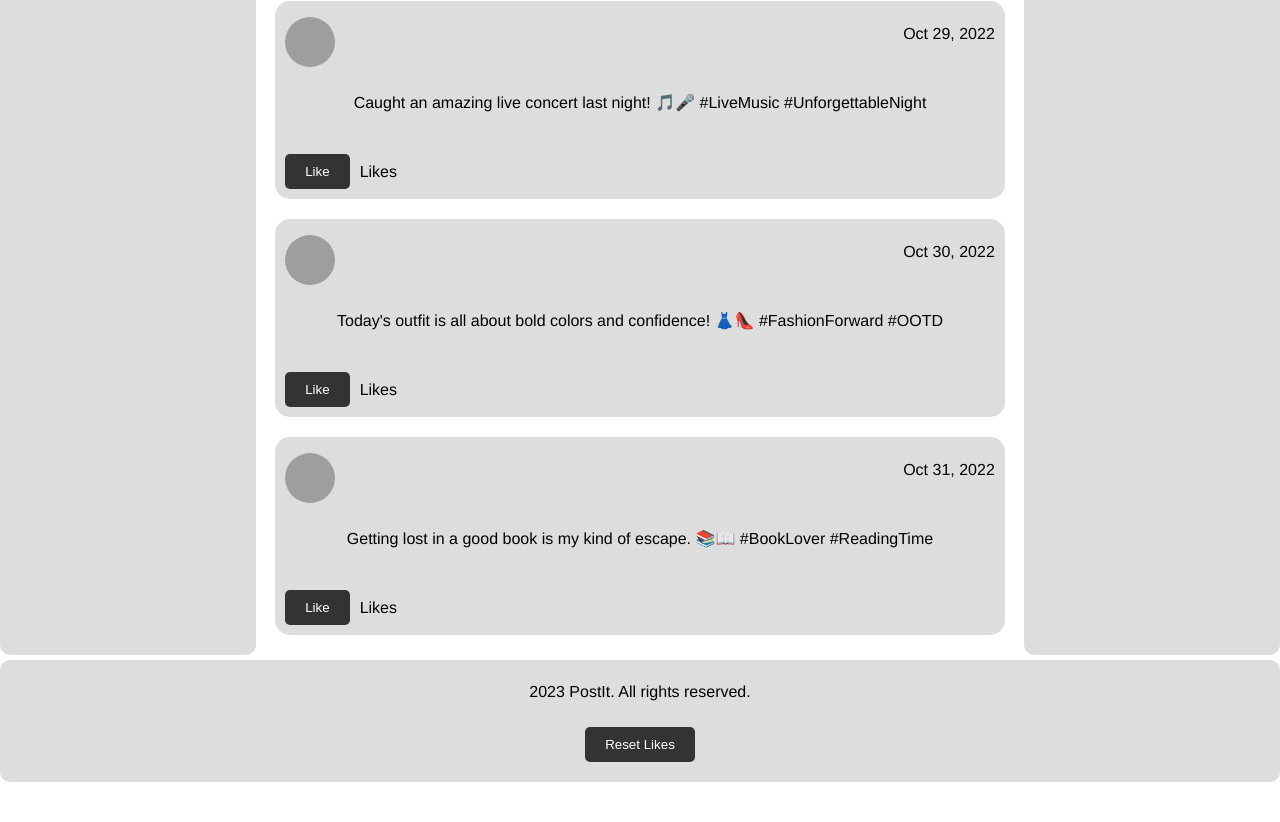
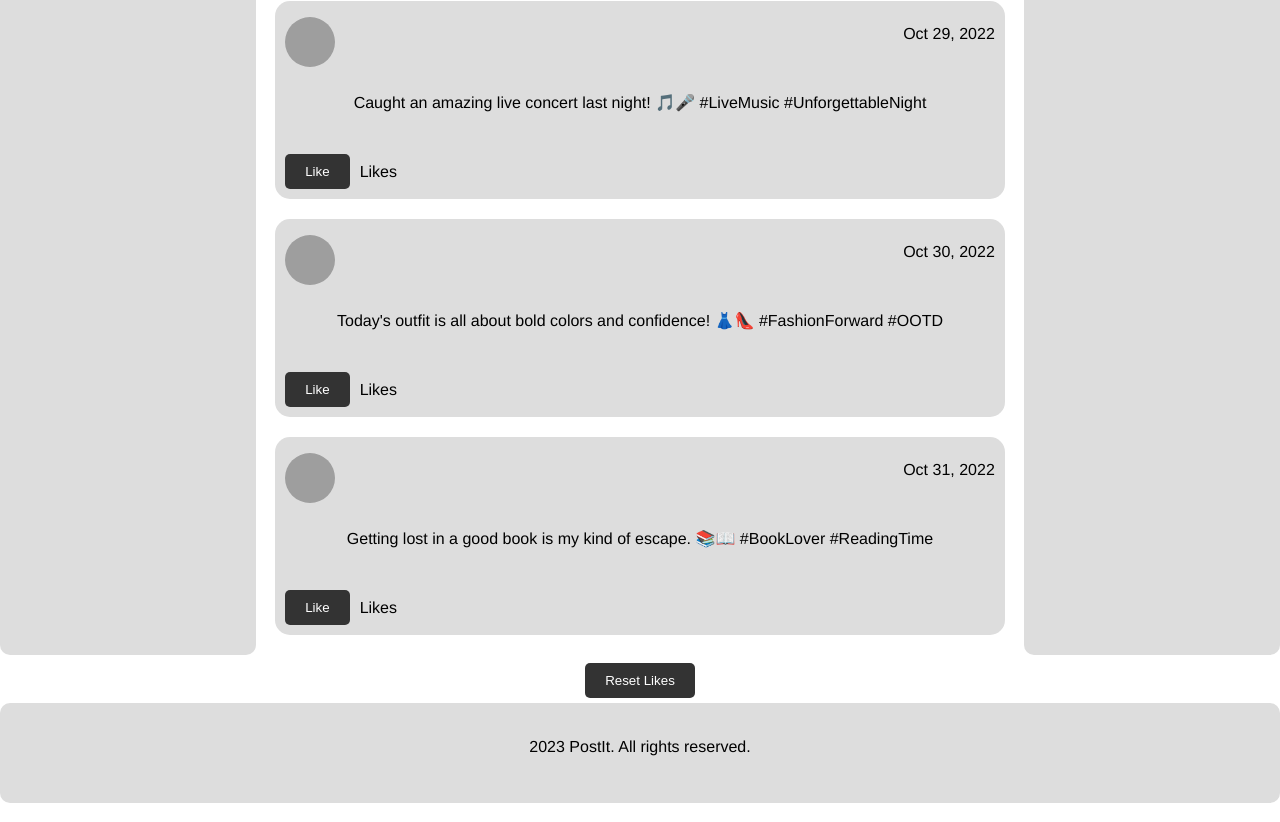
Before and after one commit to kirkebot/WADHW1, a Vue app in the folder WADHW3/wadhw3/: page / in a window 1280 px wide. Shown: the part 1809-2631 px from the top of the page. Built offline with nearby package versions, Linux system fonts and the light colour scheme; data requests are answered from the project's data file; grey boxes are pictures that could not be loaded.

Commit message:
fixed footer and reset likes button

```diff
--- a/WADHW3/wadhw3/src/App.vue
+++ b/WADHW3/wadhw3/src/App.vue
@@ -10,9 +10,9 @@
   </nav>
   <drop-down-compo v-show="isDropdownOpen"></drop-down-compo>
   <router-view/>
-  <footer>
+  <div class="footer">
         <p>2023 PostIt. All rights reserved.</p>
-    </footer>
+    </div>
 </template>
 
 <script>
@@ -108,17 +108,21 @@ nav .nav-link:hover {
     right: 0;
     margin: 16x 16px;
 }
-/* Style for the footer */
 .footer {
   position: relative;
+  color: black;
+  margin-top: 5px;
   width: 100%;
-  background: #3586ff;
+  background: #ddd;
   min-height: 100px;
   padding: 20px 50px;
+  border-radius: 10px;
   display: flex;
   justify-content: center;
   align-items: center;
   flex-direction: column;
+
 }
 
+
 </style>
--- a/WADHW3/wadhw3/src/views/MainView.vue
+++ b/WADHW3/wadhw3/src/views/MainView.vue
@@ -13,8 +13,7 @@
     <div class="side-panel right"></div>
 
   </div>
-  <div class="footer">
-        <p>2023 PostIt. All rights reserved.</p>
+  <div class="footerb">
         <button @click="resetLikes">Reset Likes</button>
     </div>
 </template>
@@ -74,14 +73,14 @@ export default {
   align-items: center;
 }
 
-.footer {
+.footerb {
   position: relative;
   color: black;
   margin-top: 5px;
   width: 100%;
-  background: #ddd;
-  min-height: 100px;
-  padding: 20px 50px;
+  background: white;
+
+
   border-radius: 10px;
   display: flex;
   justify-content: center;
```
